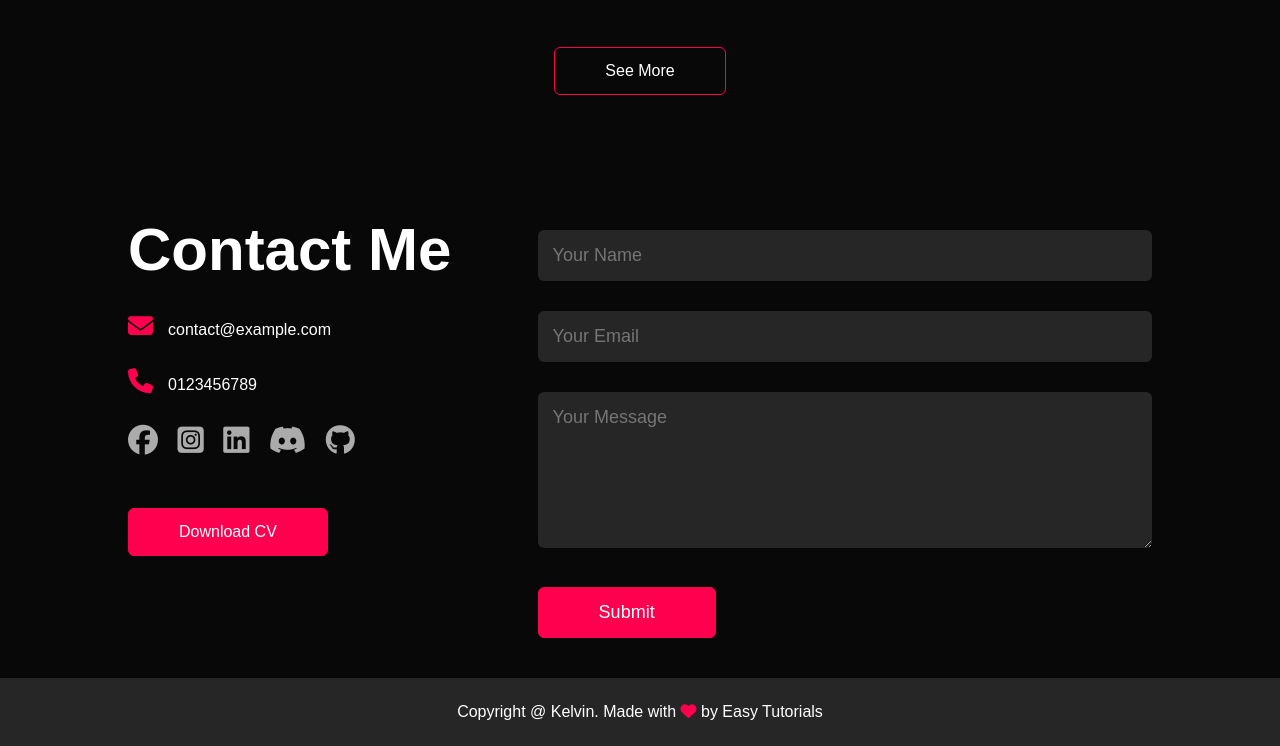
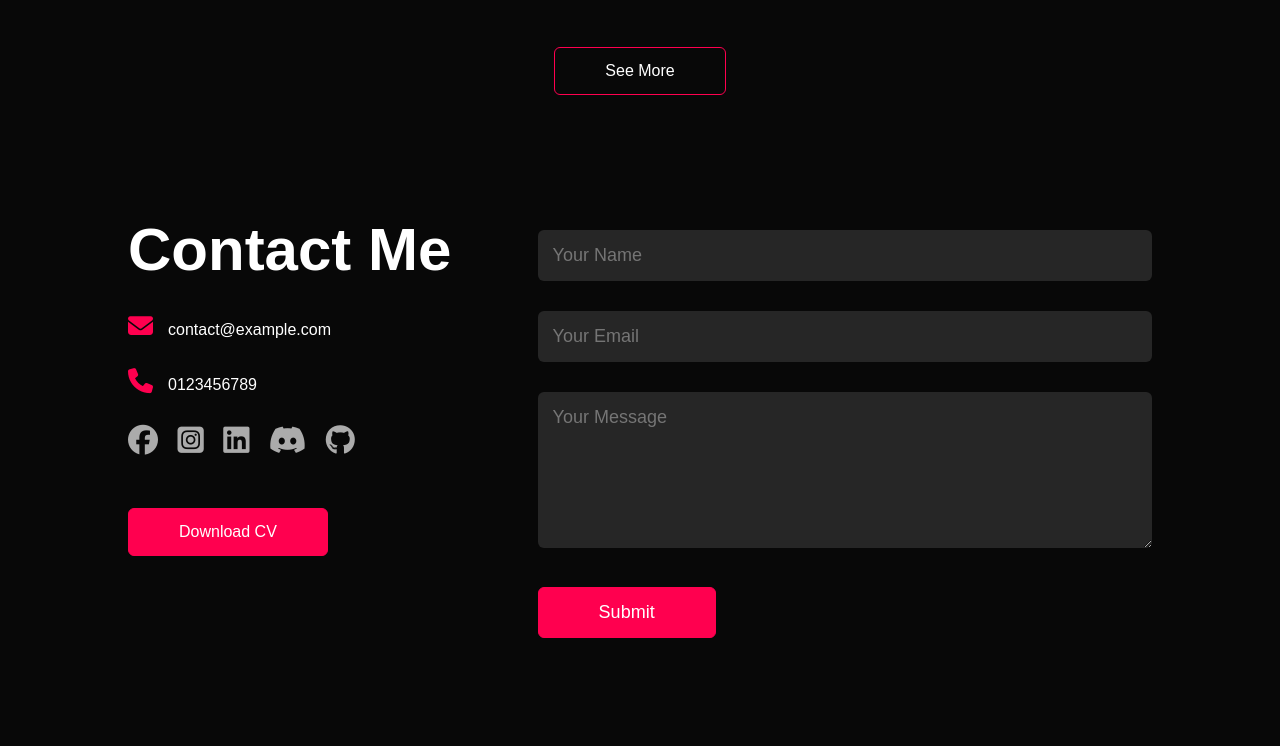
Before and after one commit to alokranjan1803/Portfolio, a plain HTML site: page index.html in a window 1280 px wide. Shown: the part 2576-3322 px from the top of the page. After the commit the page ends 3264 px from the top, so only its background shows below. Drawn offline with Linux system fonts and the light colour scheme.

Commit message:
Update index.html

```diff
--- a/index.html
+++ b/index.html
@@ -181,9 +181,9 @@
                 </div>
             </div>
         </div>
-        <div class="copyright">
+        <!-- <div class="copyright">
             <p>Copyright @ Kelvin. Made with <i class="fa-solid fa-heart"></i> by Easy Tutorials</p>
-        </div>
+        </div> -->
     </div>
     <script>
         var tablinks = document.getElementsByClassName("tab-links");
```
